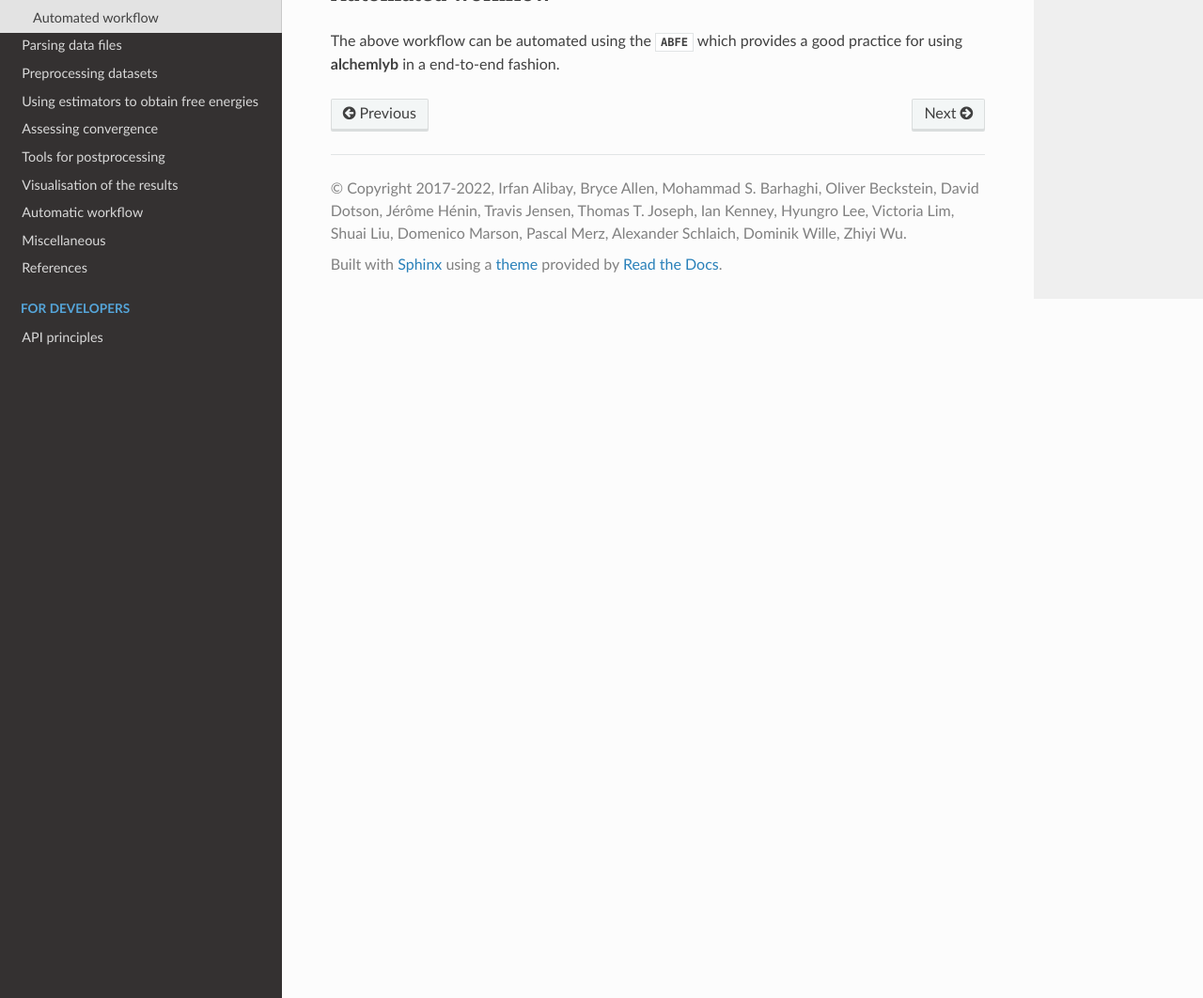
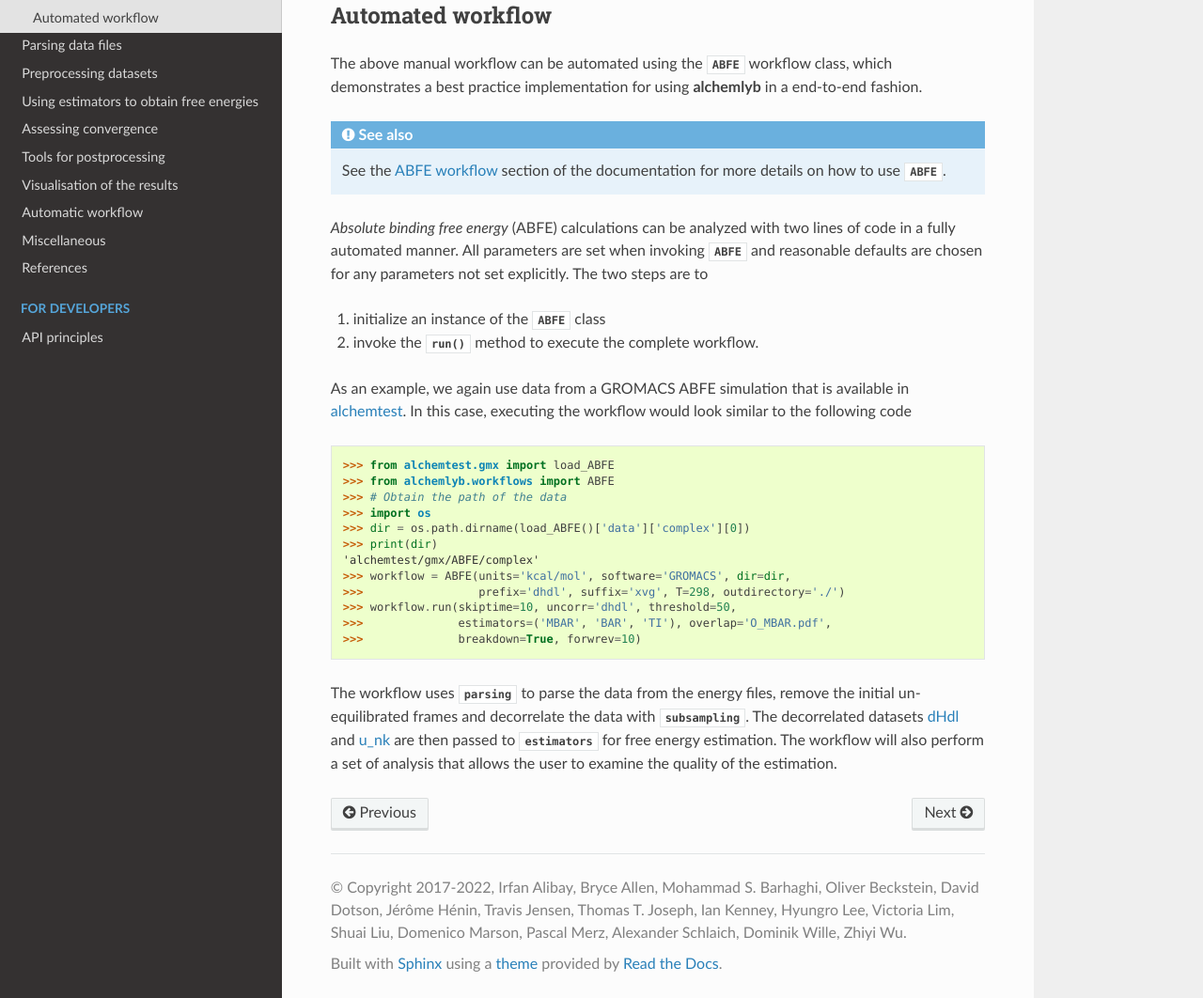
Before and after one commit to alchemistry/alchemlyb, a Sphinx documentation site: the page built from docs/tutorial.rst, in a window 1280 px wide and 1400 px high, scrolled down 2108 px, cut to the strip 338-1400 px from the top of the window. Shown: the whole strip at 94% size. Built offline with Sphinx 7.4.7 and the Read the Docs theme 2.0.0, drawn with Linux system fonts in a browser that asks for light colours; some of the changed text lies outside the part shown.

Commit message:
expand tutorial
- add ABFE example
- make link names more expressive
- fixed issue/PR ref in CHANGELOG

```diff
--- a/docs/tutorial.rst
+++ b/docs/tutorial.rst
@@ -12,7 +12,7 @@ Parsing the Free Energy Data
 **alchemlyb** requires free energy data obtained from alchemical simulations.
 In this example, we use free energy data from Gromacs. Instructions for
 reading data from other MD engines are available in the
-:ref:`documentation <parsing>`. We load the free energy data into a
+documentation on :ref:`parsing files <parsing>`. We load the free energy data into a
 :mod:`pandas.DataFrame`: ::
 
     >>> from alchemtest.gmx import load_benzene
@@ -42,7 +42,7 @@ Decorrelating the Data
 
 The :class:`~alchemlyb.estimators.MBAR` estimator requires decorrelated data.
 Various options for decorrelating the data are available in the relevant
-:ref:`documentation <subsampling>`. Here, we decorrelate the data using the
+documentation on :ref:`subsampling data <subsampling>`. Here, we decorrelate the data using the
 following code. ::
 
     >>> from alchemlyb.preprocessing.subsampling import decorrelate_u_nk
@@ -69,8 +69,8 @@ Estimating Free Energy
 ----------------------
 
 We estimate the free energy using the :class:`~alchemlyb.estimators.MBAR`
-method. More estimators are available in the estimator
-:ref:`section <estimators>`. ::
+method. More estimators are available in the section on
+:ref:`free energy estimators <estimators>`. ::
 
     >>> from alchemlyb.estimators import MBAR
     >>> import pandas as pd
@@ -96,7 +96,7 @@ Plotting the Diagnostics
 
 We can plot the diagnostics of the estimator to assess the
 :ref:`overlap metrics <plot_overlap_matrix>`. More information on diagnostics
-is available in the relevant :ref:`section <visualisation>`: ::
+is available in the relevant section on :ref:`visualisation <visualisation>`: ::
 
     >>> from alchemlyb.visualisation import plot_mbar_overlap_matrix
     >>> ax = plot_mbar_overlap_matrix(mbar.overlap_matrix)
@@ -109,7 +109,47 @@ This will generate a plot that looks like the one below:
 Automated workflow
 ------------------
 
-The above workflow can be automated using the :mod:`~alchemlyb.workflows.ABFE`
-which provides a good practice for using **alchemlyb** in a end-to-end fashion.
+The above manual workflow can be automated using the :mod:`~alchemlyb.workflows.ABFE`
+workflow class, which demonstrates a best practice implementation for using **alchemlyb** in a end-to-end fashion.
+
+.. SeeAlso::
+   See the :ref:`ABFE workflow <abfe-workflow>` section of the documentation for
+   more details on how to use :mod:`~alchemlyb.workflows.ABFE`.
+
+*Absolute binding free energy* (ABFE) calculations can be analyzed with
+two lines of code in a fully automated manner.
+All parameters are set when invoking :class:`~alchemlyb.workflows.abfe.ABFE`
+and reasonable defaults are chosen for any parameters not set explicitly. The two steps are to
+
+1. initialize an instance of the :class:`~alchemlyb.workflows.abfe.ABFE` class
+2. invoke the :meth:`~alchemlyb.workflows.ABFE.run` method to execute the
+   complete workflow.
+
+As an example, we again use data from a GROMACS ABFE simulation that is available
+in alchemtest_. In this case, executing the workflow would look similar
+to the following code ::
+
+    >>> from alchemtest.gmx import load_ABFE
+    >>> from alchemlyb.workflows import ABFE
+    >>> # Obtain the path of the data
+    >>> import os
+    >>> dir = os.path.dirname(load_ABFE()['data']['complex'][0])
+    >>> print(dir)
+    'alchemtest/gmx/ABFE/complex'
+    >>> workflow = ABFE(units='kcal/mol', software='GROMACS', dir=dir,
+    >>>                 prefix='dhdl', suffix='xvg', T=298, outdirectory='./')
+    >>> workflow.run(skiptime=10, uncorr='dhdl', threshold=50,
+    >>>              estimators=('MBAR', 'BAR', 'TI'), overlap='O_MBAR.pdf',
+    >>>              breakdown=True, forwrev=10)
+
+
+The workflow uses :mod:`~alchemlyb.parsing` to parse the data from the
+energy files, remove the initial un-equilibrated frames and decorrelate the data
+with :mod:`~alchemlyb.preprocessing.subsampling`. The decorrelated datasets
+:ref:`dHdl <dHdl>` and :ref:`u_nk <u_nk>` are then passed to
+:mod:`~alchemlyb.estimators` for free energy estimation. The workflow will
+also perform a set of analysis that allows the user to examine the quality of
+the estimation.
+
 
 .. _alchemtest: https://github.com/alchemistry/alchemtest
```
Also changed, not shown: 1 other file.
